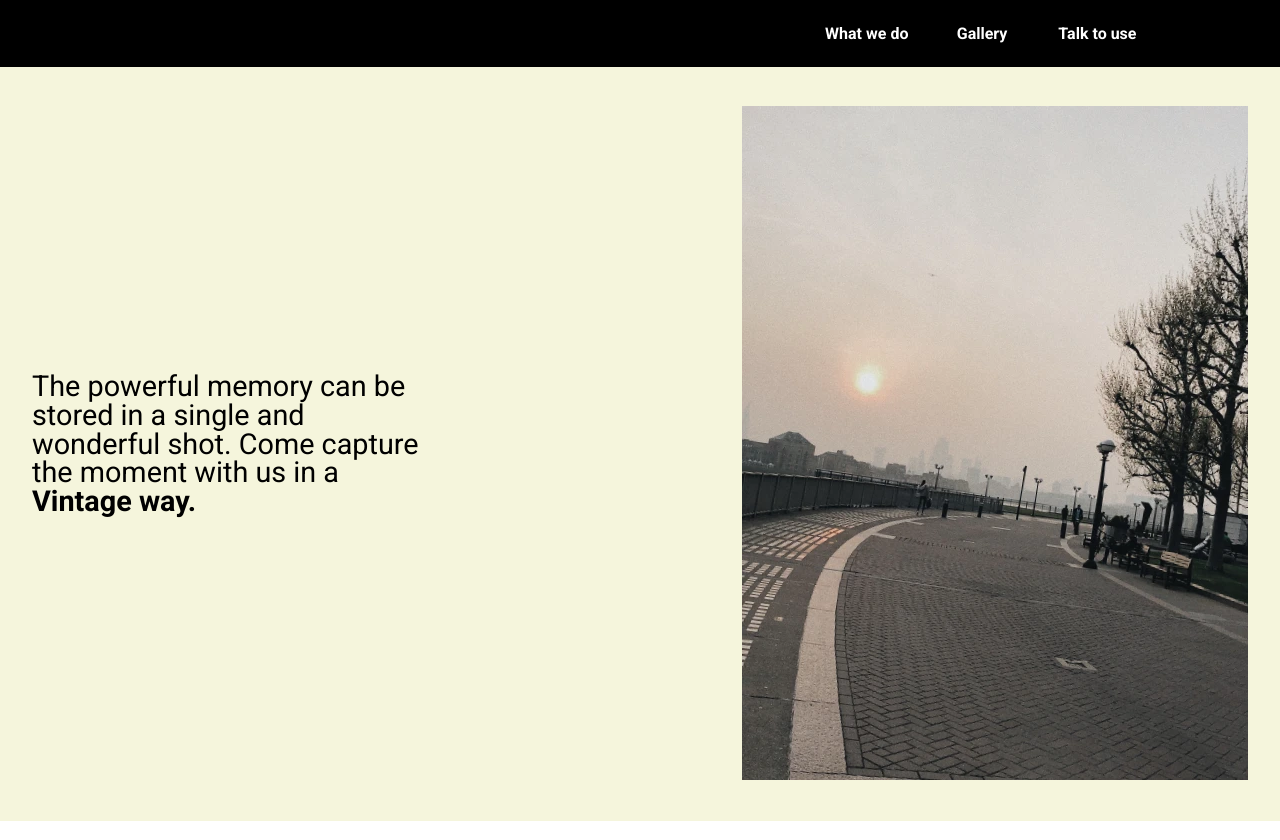
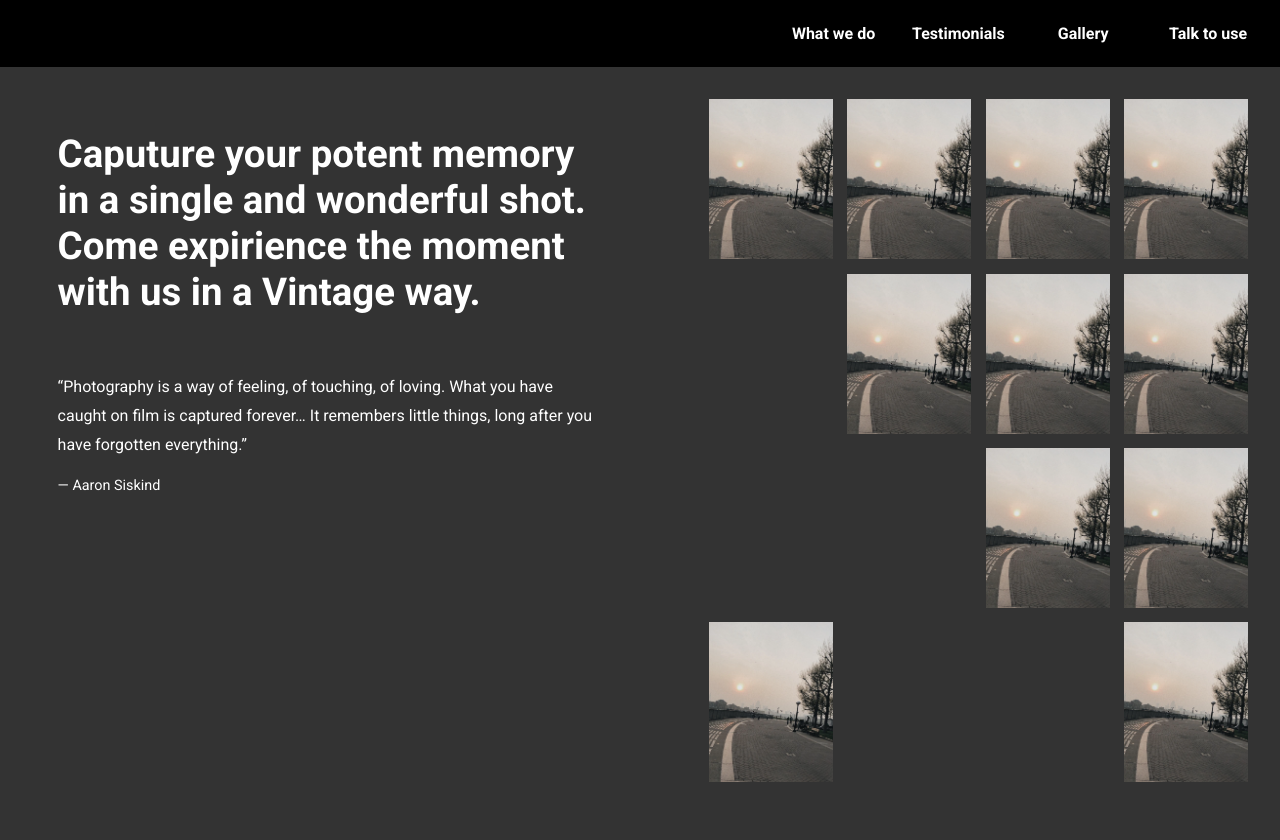
Before and after one commit to ianmanalo1026/Elegance-Website-Practice, a plain HTML site: page index.html in a window 1280 px wide. Drawn offline with Linux system fonts and the light colour scheme.

Commit message:
added grid for the Hero Section

```diff
--- a/index.html
+++ b/index.html
@@ -21,24 +21,80 @@
         </div>
         <div class="nav-sections">
           <a href="#" class="btn nav-btn-link"><p>What we do</p></a>
+          <a href="#" class="btn nav-btn-link"><p>Testimonials</p></a>
           <a href="#" class="btn nav-btn-link"><p>Gallery</p></a>
           <a href="#" class="btn nav-btn-link"><p>Talk to use</p></a>
         </div>
       </nav>
 
       <div class="hero">
-        <div class="hero-text">
-          <p>
-            The powerful memory can be stored in a single and wonderful shot.
-            Come capture the moment with us in a
-            <span><strong>Vintage way.</strong></span>
+        <div class="hero-texts">
+          <h1 class="hero-heading">
+            Caputure your potent memory in a single and wonderful shot. Come
+            expirience the moment with us in a Vintage way.
+          </h1>
+          <p class="hero-qoute">
+            “Photography is a way of feeling, of touching, of loving. What you
+            have caught on film is captured forever… It remembers little things,
+            long after you have forgotten everything.”
           </p>
+          <p class="hero-qoute-author">— Aaron Siskind</p>
         </div>
-        <div class="hero-img">
+        <div class="hero-imgs">
           <img
             src="img/hero-img.webp"
             alt="An image of a street"
-            class="hero-img-1"
+            class="hero-img h-img-1"
+          />
+          <img
+            src="img/hero-img.webp"
+            alt="An image of a street"
+            class="hero-img h-img-2"
+          />
+          <img
+            src="img/hero-img.webp"
+            alt="An image of a street"
+            class="hero-img h-img-3"
+          />
+          <img
+            src="img/hero-img.webp"
+            alt="An image of a street"
+            class="hero-img h-img-4"
+          />
+          <img
+            src="img/hero-img.webp"
+            alt="An image of a street"
+            class="hero-img h-img-5"
+          />
+          <img
+            src="img/hero-img.webp"
+            alt="An image of a street"
+            class="hero-img h-img-6"
+          />
+          <img
+            src="img/hero-img.webp"
+            alt="An image of a street"
+            class="hero-img h-img-7"
+          />
+          <img
+            src="img/hero-img.webp"
+            alt="An image of a street"
+            class="hero-img h-img-8"
+          />
+          <img
+            src="img/hero-img.webp"
+            alt="An image of a street"
+            class="hero-img h-img-9"
+          />
+          <img
+            src="img/hero-img.webp"
+            alt="An image of a street"
+            class="hero-img h-img-10"
+          />
+          <img
+            src="img/hero-img.webp"
+            alt="An image of a street"
+            class="hero-img h-img-11"
           />
         </div>
       </div>
--- a/style.css
+++ b/style.css
@@ -74,16 +74,62 @@ body {
 
 .hero {
   max-width: 130rem;
-  background-color: beige;
+  background-color: #333;
   display: flex;
-  justify-content: center;
-  align-items: center;
   margin: 0 auto;
-  padding: 2.4rem 2rem;
-  gap: 20rem;
+  padding: 2rem 2rem 3.6rem 3.6rem;
+  gap: 7rem;
 }
 
-.hero-text {
-  font-size: 1.8rem;
-  max-width: 50%;
+.hero-texts {
+  flex: 1;
 }
+
+.hero-heading {
+  font-size: 2.4rem;
+  line-height: 1.2;
+  padding-top: 2rem;
+  color: #fff;
+}
+
+.hero-qoute {
+  margin-top: 3.6rem;
+  line-height: 1.8;
+  color: #fff;
+}
+
+.hero-qoute-author {
+  font-size: 0.9rem;
+  margin-top: 1.2rem;
+  color: #fff;
+}
+
+.hero-imgs {
+  flex: 1;
+  display: grid;
+  grid-template-columns: 1fr 1fr 1fr 1fr;
+  gap: 0.9rem;
+}
+
+.hero-img {
+  width: 100%;
+  height: 10rem;
+  margin: 0 auto;
+}
+
+.h-img-5 {
+  grid-column: 2/3;
+}
+
+.h-img-8 {
+  grid-column: 3/4;
+}
+
+.h-img-10 {
+  grid-column: 4/-1;
+}
+
+.h-img-11 {
+  grid-column: 1/2;
+  grid-row: 4;
+}
```
